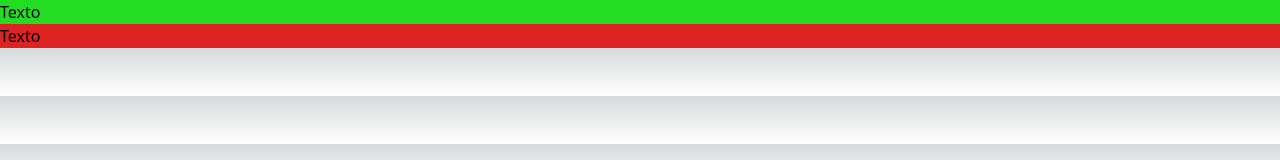
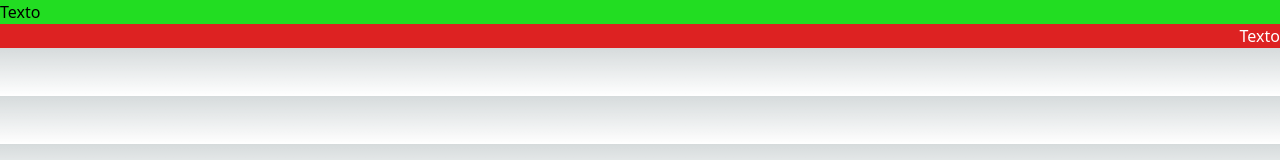
Before and after one commit to David-Santana98/exercicios, a Next.js app: page /css/usandoEstilo in a window 1280 px wide. Shown: the top 160 px of the page. Built offline with nearby package versions, Linux system fonts and the light colour scheme.

Commit message:
alinhamento via props

```diff
--- a/components/Estilo.jsx
+++ b/components/Estilo.jsx
@@ -1,7 +1,10 @@
 export default function Estilo(props) {
     return (
         <div>
-            <h1 style={{backgroundColor: props.numero >= 0 ? "#2d2" : "#d22"}}>
+            <h1 style={{backgroundColor: props.numero >= 0 ? "#2d2" : "#d22",
+        color: props.color,
+        textAlign: props.direita ? "right" : "left",
+        }}>
             Texto
             </h1>
         </div>
--- a/pages/css/usandoEstilo.jsx
+++ b/pages/css/usandoEstilo.jsx
@@ -3,8 +3,8 @@
 export default function usandoEstilo() {
   return (
     <div>
-      <Estilo numero={3} />
-      <Estilo numero={-13} />
+      <Estilo numero={3} color="#000" />
+      <Estilo numero={-13} color="#fff" direita />
     </div>
   );
 }
```
